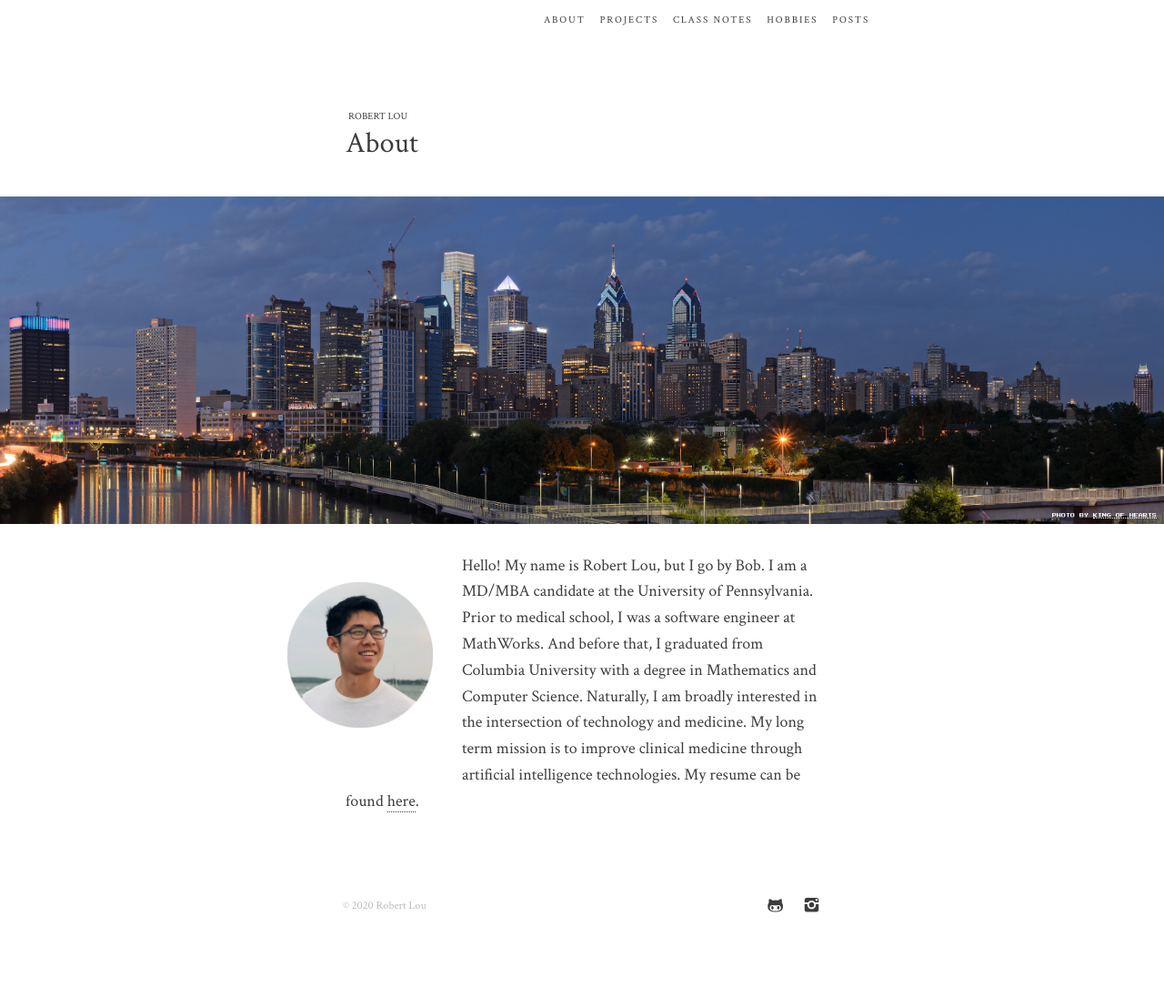
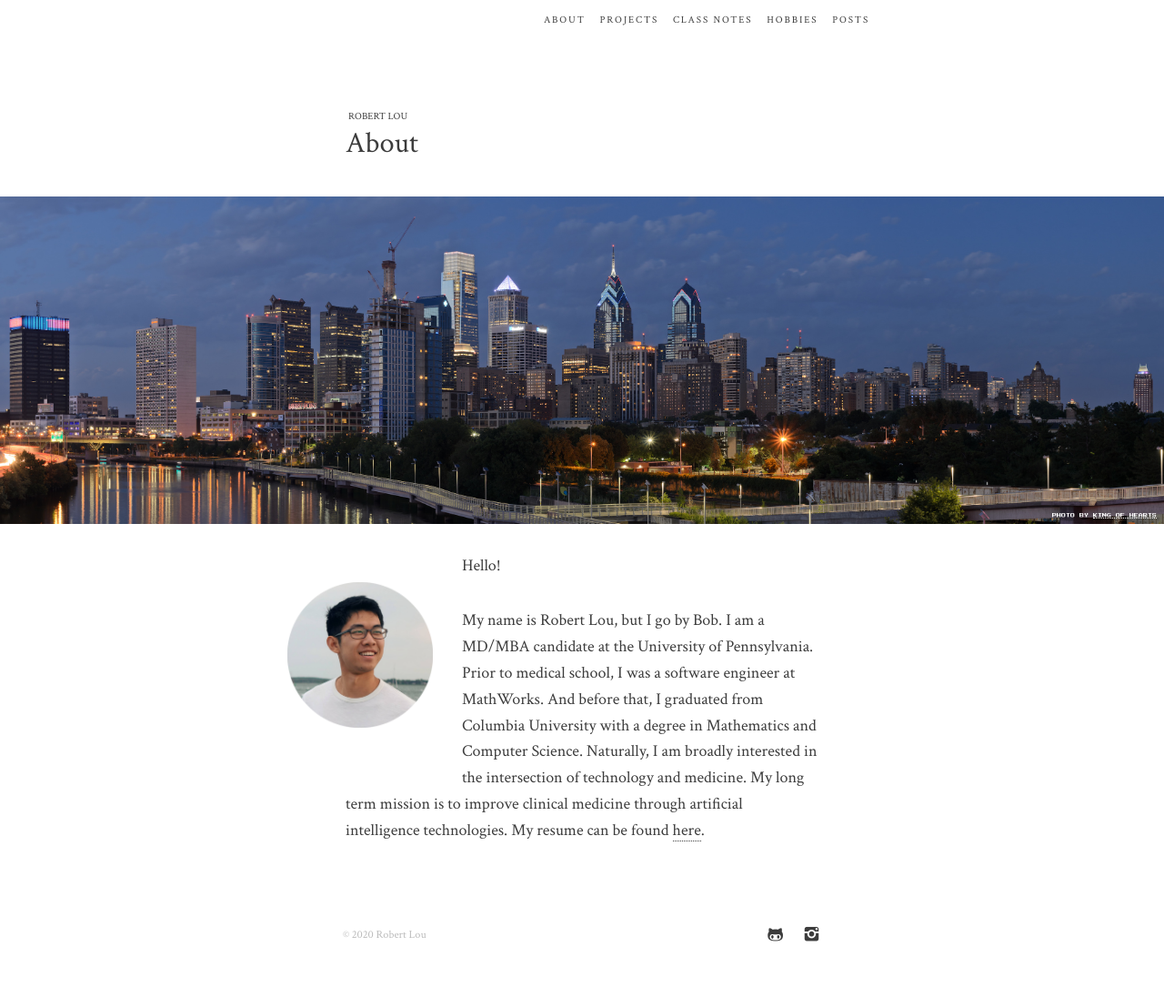
Before and after one commit to boblou/personalWebsite2, a Jekyll site: the page built from index.md, in a window 1280 px wide. Shown: the whole page at 91% size. Built offline with Jekyll 4.4.1, drawn with Linux system fonts in a browser that asks for light colours; before the commit the page ends 1064 px from its top, so only the background shows below that.

```diff
--- a/index.md
+++ b/index.md
@@ -5,10 +5,12 @@ navlevel: header
 navtitle: about
 cover_url: assets/img/philly.jpg
 cover_meta: Photo by [King of Hearts](https://commons.wikimedia.org/wiki/User:King_of_Hearts/Gallery)
-position: 1
+position: "1"
+
 ---
-
 ![profile]({{ site.baseurl }}/assets/img/profile.png)
 {:.side-note}
 
-Hello! My name is Robert Lou, but I go by Bob. I am a MD/MBA candidate at the University of Pennsylvania. Prior to medical school, I was a software engineer at MathWorks. And before that, I graduated from Columbia University with a degree in Mathematics and Computer Science. Naturally, I am broadly interested in the intersection of technology and medicine. My long term mission is to improve clinical medicine through artificial intelligence technologies. My resume can be found [here]({{ site.baseurl }}/assets/docs/resume.pdf).
+Hello!
+
+My name is Robert Lou, but I go by Bob. I am a MD/MBA candidate at the University of Pennsylvania. Prior to medical school, I was a software engineer at MathWorks. And before that, I graduated from Columbia University with a degree in Mathematics and Computer Science. Naturally, I am broadly interested in the intersection of technology and medicine. My long term mission is to improve clinical medicine through artificial intelligence technologies. My resume can be found [here]({{ site.baseurl }}/assets/docs/resume.pdf).
```
